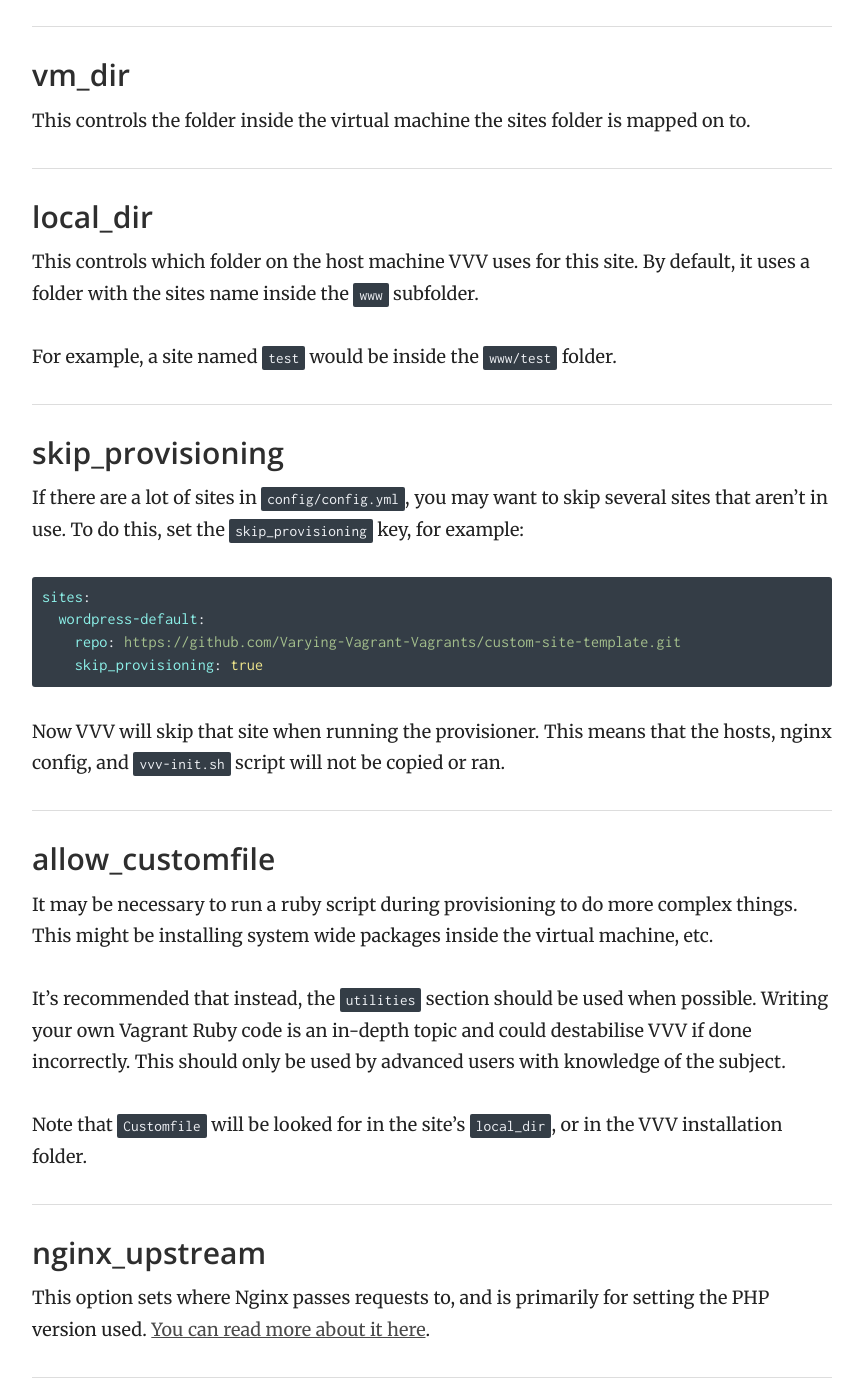
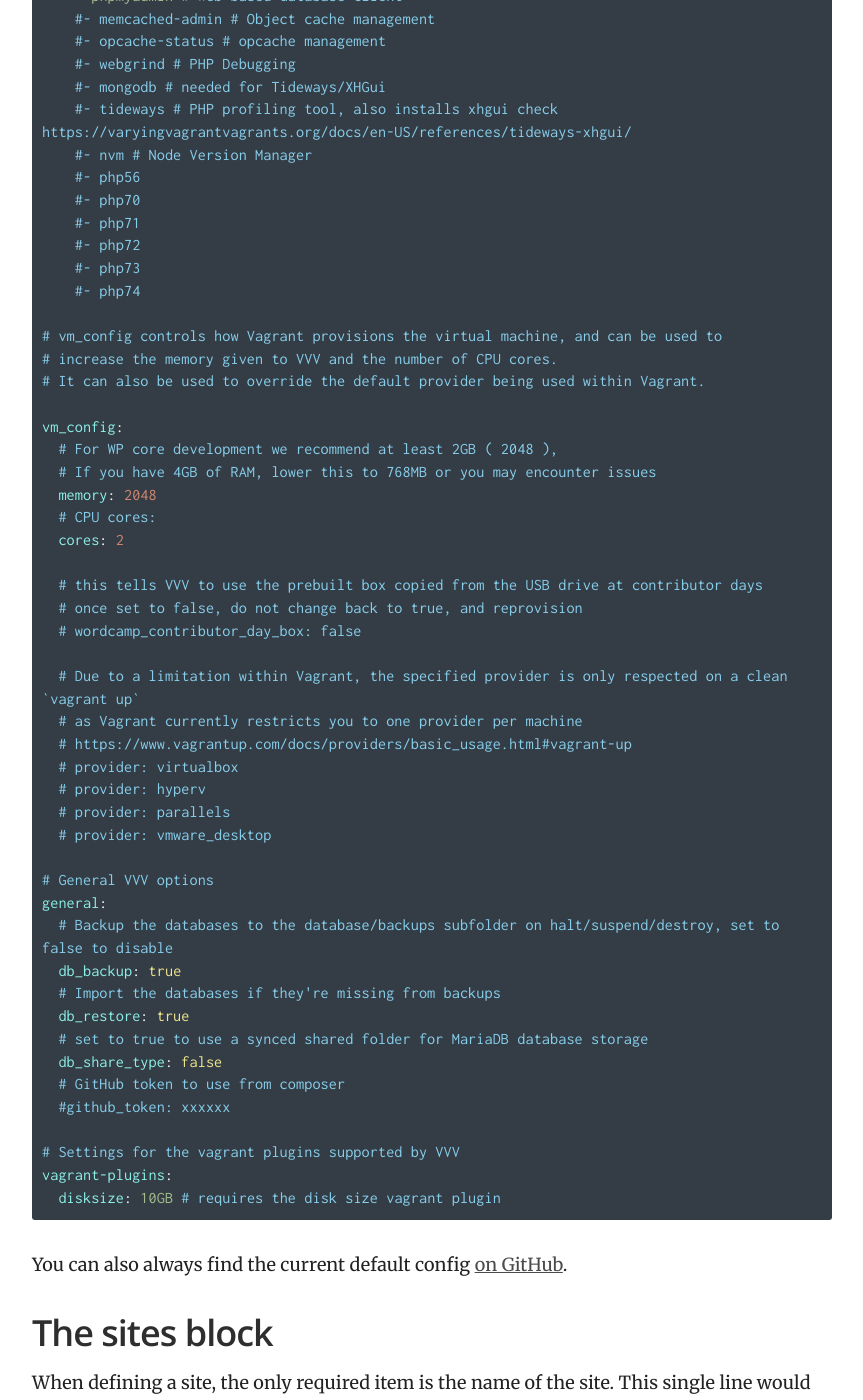
Before and after one commit to Varying-Vagrant-Vagrants/varyingvagrantvagrants.org, a Jekyll site: the page built from docs/en-US/config.yml.md, in a window 1280 px wide and 1400 px high, scrolled down 2590 px. Shown: the whole window, without its empty margins (358-1221 px from the left). Built offline with Jekyll 4.4.1, drawn with Linux system fonts in a browser that asks for light colours; some of the changed text lies outside the part shown.

Commit message:
Rewrite config page

````diff
--- a/docs/en-US/config.yml.md
+++ b/docs/en-US/config.yml.md
@@ -10,79 +10,184 @@ permalink: /docs/en-US/config/
 
 **Before VVV 3.2 the file was `vvv-config.yml` and `vvv-custom.yml` in the VVV root.**
 
-Here's the full default config file, with every key and option that VVV supports:
+Here's the full default config file:
 
 ```yaml
+---
+
+# This file is a YAML formatted file. YAML indenting is done in spaces not
+# tabs, and whitespace is significant. If you don't stick to this, it will
+# fail on provision
+
+#
+# IMPORTANT, if you change this file, you have to reprovision,  no exceptions
+# Do this by running either this command:
+# vagrant reload --provision
+
+# Or, if your machine is already turned on:
+# vagrant provision
+#
+
+# These are your websites, and their names map on to the folders they're
+# located in. See the docs for how to define these, and what all the keys
+# and options are
 sites:
-  wordpress-default:
+
+  # latest version of WordPress, can be used for client work and testing
+  # Check the readme at https://github.com/Varying-Vagrant-Vagrants/custom-site-template
+  wordpress-one:
+    skip_provisioning: false
+    description: "A standard WP install, useful for building plugins, testing things, etc"
     repo: https://github.com/Varying-Vagrant-Vagrants/custom-site-template.git
-    vm_dir: /srv/www/wordpress-default
-    local_dir: /Users/janesmith/dev/www/vvv/www/wordpress-default
-    branch: master
+    hosts:
+      - one.wordpress.test
+    custom:
+      wpconfig_constants:
+        WP_DEBUG: true
+        WP_DEBUG_LOG: true
+        WP_DISABLE_FATAL_ERROR_HANDLER: true # To disable in WP 5.2 the FER mode
+
+  wordpress-two:
     skip_provisioning: false
-    allow_customfile: false
-    nginx_upstream: php
+    description: "A standard WP install, useful for building plugins, testing things, etc"
+    repo: https://github.com/Varying-Vagrant-Vagrants/custom-site-template.git
+    custom:
+      # locale: it_IT
+      delete_default_plugins: true
+      install_plugins:
+        - query-monitor
     hosts:
-      - local.wordpress.test
+      - two.wordpress.test
 
-  wordpress-develop:
+  # The following commented out site configuration will create a standard WordPress
+  # site in www/example-site/ available at http://mysite.test.
+  # Remember, whitespace is significant! Tabs and spaces mean different things
+  #mysite:
+  #  description: "My website"
+  #  repo: https://github.com/Varying-Vagrant-Vagrants/custom-site-template.git
+  #  hosts:
+  #    - mysite.test
+
+  # The wordpress-develop configuration is useful for contributing to WordPress Core.
+  # It uses the built WP to serve the site
+  wordpress-trunk:
+    skip_provisioning: true # provisioning this one takes longer, so it's disabled by default
+    description: "An svn based WP Core trunk dev setup, useful for contributor days, Trac tickets, patches"
     repo: https://github.com/Varying-Vagrant-Vagrants/custom-site-template-develop.git
-    local_dir: /Users/janesmith/dev/www/vvv/www/wordpress-develop
-    branch: master
-    skip_provisioning: true
-    allow_customfile: false
-    nginx_upstream: php
     hosts:
-      - src.wordpress-develop.test
-      - build.wordpress-develop.test
+      - trunk.wordpress.test
+
+  # The following commented out site configuration will create a environment useful
+  # for contributions to the WordPress meta team, .e.g WordCamps, .org, etc:
+  wordpress-meta-environment:
+    skip_provisioning: true # disabled by default, this takes a long time to provision
+    description: "An environment useful for contributions to the WordPress meta team."
+    repo: https://github.com/WordPress/meta-environment.git
+    hosts:
+      - wp-meta.test
+    custom:
+      provision_site:
+        "buddypressorg.test": true
+        "jobs.wordpressnet.test": true
+        "wordcamp.test": true
+        "wordpressorg.test": true
+        "wordpresstv.test": true
+
+  # The following commented out site configuration will create a standard WordPress
+  # site in www/example-site/ available at http://my-example-site.test.
+  # Remember, whitespace is significant! Tabs and spaces mean different things
+  #example-site:
+  #  repo: https://github.com/Varying-Vagrant-Vagrants/custom-site-template.git
+  #  hosts:
+  #    - my-example-site.test
+
+# Utilities https://varyingvagrantvagrants.org/docs/en-US/utilities/
+# are system level items that aren't websites, that install tools or packages
+# the core utilities install tools such as phpmyadmin
+utilities:
+  core: # The core VVV utility
+    - tls-ca # HTTPS SSL/TLS certificates
+    - phpmyadmin # Web based database client
+    #- memcached-admin # Object cache management
+    #- opcache-status # opcache management
+    #- webgrind # PHP Debugging
+    #- mongodb # needed for Tideways/XHGui
+    #- tideways # PHP profiling tool, also installs xhgui check https://varyingvagrantvagrants.org/docs/en-US/references/tideways-xhgui/
+    #- nvm # Node Version Manager
+    #- php56
+    #- php70
+    #- php71
+    #- php72
+    #- php73
+    #- php74
+
+# vm_config controls how Vagrant provisions the virtual machine, and can be used to
+# increase the memory given to VVV and the number of CPU cores.
+# It can also be used to override the default provider being used within Vagrant.
 
 vm_config:
+  # For WP core development we recommend at least 2GB ( 2048 ),
+  # If you have 4GB of RAM, lower this to 768MB or you may encounter issues
   memory: 2048
-  cores: 1
-  #box: custom-box # Override the vagrant box with a custom one
+  # CPU cores:
+  cores: 2
 
-utilities:
-  core:
-    - memcached-admin
-    - opcache-status
-    - phpmyadmin
-    - webgrind
-    - trusted-hosts
-    - tls-ca
-utility-sources:
-  core: https://github.com/Varying-Vagrant-Vagrants/vvv-utilities.git
+  # this tells VVV to use the prebuilt box copied from the USB drive at contributor days
+  # once set to false, do not change back to true, and reprovision
+  # wordcamp_contributor_day_box: false
+
+  # Due to a limitation within Vagrant, the specified provider is only respected on a clean `vagrant up`
+  # as Vagrant currently restricts you to one provider per machine
+  # https://www.vagrantup.com/docs/providers/basic_usage.html#vagrant-up
+  # provider: virtualbox
+  # provider: hyperv
+  # provider: parallels
+  # provider: vmware_desktop
+
 # General VVV options
 general:
+  # Backup the databases to the database/backups subfolder on halt/suspend/destroy, set to false to disable
   db_backup: true
+  # Import the databases if they're missing from backups
   db_restore: true
+  # set to true to use a synced shared folder for MariaDB database storage
   db_share_type: false
-  #github_token: xxxxxx # For Composer
+  # GitHub token to use from composer
+  #github_token: xxxxxx
+
+# Settings for the vagrant plugins supported by VVV
+vagrant-plugins:
+  disksize: 10GB # requires the disk size vagrant plugin
 ```
 
-## Anatomy of a Site config
+You can also always find the current default config [on GitHub](https://raw.githubusercontent.com/Varying-Vagrant-Vagrants/VVV/stable/config/default-config.yml).
 
-Let's break apart the `wordpress-default` site:
-
-```yaml
-sites:
-  wordpress-default:
-    repo: https://github.com/Varying-Vagrant-Vagrants/custom-site-template.git
-    vm_dir: /srv/www/wordpress-default
-    local_dir: /Users/janesmith/dev/www/vvv/www/wordpress-default
-    branch: master
-    skip_provisioning: false
-    allow_customfile: false
-    nginx_upstream: php
-    hosts:
-      - local.wordpress.test
-```
+## The sites block
 
 When defining a site, the only required item is the name of the site. This single line would be a perfectly valid site definition:
 
 ```yaml
 example-site:
 ```
+
 Note that site provisioners may add their own custom values, see the [custom-site-template](https://github.com/Varying-Vagrant-Vagrants/custom-site-template/blob/master/README.md) documentation on GitHub for information on what is supported.
+
+### skip_provisioning
+
+If there are a lot of sites in `config/config.yml`, you may want to skip several sites that aren't in use. To do this, set the `skip_provisioning` key, for example:
+
+```yaml
+sites:
+  wordpress-one:
+    skip_provisioning: true
+    repo: https://github.com/Varying-Vagrant-Vagrants/custom-site-template.git
+```
+
+Now VVV will skip that site when running the provisioner. This means that the hosts, nginx config, and `vvv-init.sh` script will not be copied or ran.
+
+### description
+
+The `description` key allows you to provide an optional description which will be displayed in the VVV dashboard.
 
 ### repo
 
@@ -108,43 +213,39 @@ This controls which folder on the host machine VVV uses for this site. By defaul
 
 For example, a site named `test` would be inside the `www/test` folder.
 
-### skip_provisioning
-
-If there are a lot of sites in `config/config.yml`, you may want to skip several sites that aren't in use. To do this, set the `skip_provisioning` key, for example:
-
-```yaml
-sites:
-  wordpress-default:
-    repo: https://github.com/Varying-Vagrant-Vagrants/custom-site-template.git
-    skip_provisioning: true
-```
-
-Now VVV will skip that site when running the provisioner. This means that the hosts, nginx config, and `vvv-init.sh` script will not be copied or ran.
-
-### allow_customfile
-
-It may be necessary to run a ruby script during provisioning to do more complex things. This might be installing system wide packages inside the virtual machine, etc.
-
-It's recommended that instead, the `utilities` section should be used when possible. Writing your own Vagrant Ruby code is an in-depth topic and could destabilise VVV if done incorrectly. This should only be used by advanced users with knowledge of the subject.
-
-Note that `Customfile` will be looked for in the site's `local_dir`, or in the VVV installation folder.
-
 ### nginx_upstream
 
 This option sets where Nginx passes requests to, and is primarily for setting the PHP version used. [You can read more about it here](adding-a-new-site/changing-php-version.md).
 
 ### hosts
 
-This defines the domains and hosts for VVV to listen on. If the vagrant host plugin is installed, your hosts file will automatically be updated when the machine is turned on and off
+This defines the domains and hosts for VVV to listen on. If a vagrant host plugin is installed, your hosts file will automatically be updated when the machine is turned on and off.
 
 ```yaml
 hosts:
-  - local.wordpress.test
+  - one.wordpress.test
 ```
 
-## vm_config
+### custom
 
-These settings control the Virtual Machine that Vagrant creates. By default this is 2048MB of RAM and 1 core.
+This allows setting various overrides for the site. In the `default-config.yml` file above, you can see how it is being used to set various wordpress constants:
+
+```yaml
+custom:
+  wpconfig_constants:
+    WP_DEBUG: true
+    WP_DEBUG_LOG: true
+```
+
+## The utilities block
+
+[Utilities](https://varyingvagrantvagrants.org/docs/en-US/utilities/) are repositories and packages VVV pulls in to provide additional services, such as PHPMyAdmin, TLS certificate authorities or MemcachedAdmin. You can learn more about the VVV core utilities [here](https://varyingvagrantvagrants.org/docs/en-US/utilities/).
+
+[Additional versions of PHP](adding-a-new-site/changing-php-version.md) may also be added here.
+
+## The vm_config block
+
+The `vm_config` section controls how Vagrant provisions the virtual machine, and can be used to increase the memory given to VVV and the number of CPU cores, along with the provider for the machine. For WP core development, we recommend at least 2GB (`2048`) of memory. If you have 4GB of system memory, lower this to `768` or you may encounter issues.
 
 This configuration would tell VVV to create a virtual machine with 4GB of RAM and a single CPU core:
 
@@ -154,9 +255,11 @@ vm_config:
   cores: 1
 ```
 
-## general
+VVV uses VirtualBox by default, but you can set the `provider` key to specify `hyperv`, `parallels`, or `vmware_desktop`.
 
-This section is used for general options for the suite.
+## The general block
+
+This section defines options which are specific to VVV.
 
 ### db_backup
 
@@ -174,12 +277,6 @@ Set to true to use a synced shared folder for MariaDB database storage, could cr
 
 Tells composer can use a GitHub token to speed up download and avoid rate limiting issues when downloading packages.
 
-## Utilities
-
-These are repositories and packages VVV pulls in to provide additional services, such as PHPMyAdmin, TLS certificate authorities or MemcachedAdmin.
-
-[Additional versions of PHP](adding-a-new-site/changing-php-version.md) may also be added here.
-
 ## vagrant-plugins
 
 This section is used for settings for the plugin supported by VVV, use as reference the config.yml file.
````
